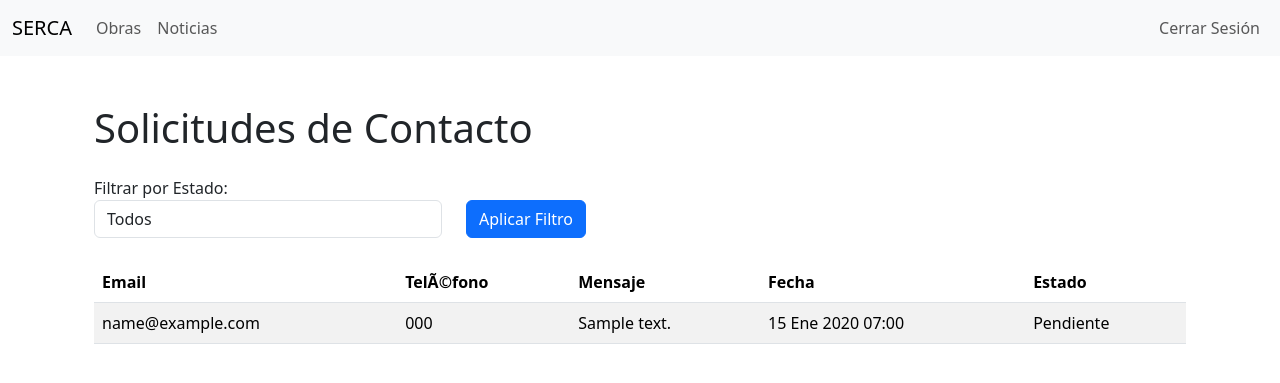
After one commit to sercano74/serca_project, a Django app: page /contacto/solicitudes/ in a window 1280 px wide. The commit adds this page. Shown: the top 383 px of the page. Run offline with Django 5.2, Linux system fonts and the light colour scheme; a user stored in the database is signed in; tables that the repository leaves empty hold one stand-in row (values such as "Sample post").

Commit message:
contact full

```diff
--- /dev/null
+++ b/contact/forms.py
@@ -0,0 +1,4 @@
+from django import forms
+
+class ContactForm(forms.Form):
+    email = forms.EmailField(label="Tu correo electrÃ³nico")
--- /dev/null
+++ b/contact/urls.py
@@ -0,0 +1,9 @@
+from django.urls import path
+from . import views
+
+app_name = 'contact'
+
+urlpatterns = [
+    path('contactar/', views.contact_request, name='contact_request'),
+    path('solicitudes/', views.contact_list, name='contact_list'),
+]
--- a/contact/views.py
+++ b/contact/views.py
@@ -1,3 +1,40 @@
-from django.shortcuts import render
+from django.shortcuts import render, redirect
+from .models import Contact
+from .forms import ContactForm
+from django.contrib.auth.decorators import login_required
 
-# Create your views here.
+def contact_request(request):
+    if request.user.is_authenticated:
+        # Si el usuario estÃ¡ autenticado, crea la solicitud directamente
+        Contact.objects.create(
+            email=request.user.email,
+            message="Solicitud de contacto de usuario registrado."
+        )
+        return redirect('contact:contact_success')
+    else:
+        # Si el usuario no estÃ¡ autenticado, muestra el formulario
+        if request.method == 'POST':
+            form = ContactForm(request.POST)
+            if form.is_valid():
+                Contact.objects.create(
+                    email=form.cleaned_data['email'],
+                    message="Solicitud de contacto de usuario anÃ³nimo."
+                )
+                return redirect('contact:contact_success')
+        else:
+            form = ContactForm()
+        return render(request, 'contact/contact_form.html', {'form': form})
+
+@login_required
+def contact_list(request):
+    status_filter = request.GET.get('status', '')
+    contacts = Contact.objects.all()
+    if status_filter:
+        contacts = contacts.filter(status=status_filter)
+    return render(request, 'contact/contact_list.html', {
+        'contacts': contacts,
+        'status_choices': Contact.STATUS_CHOICES
+    })
+
+def contact_success(request):
+    return render(request, 'contact/contact_success.html')
--- a/serca_project/urls.py
+++ b/serca_project/urls.py
@@ -8,6 +8,7 @@ urlpatterns = [
     path('', include('core.urls')), # Revisa esta línea
     path('obras/', include('projects.urls')),
     path('noticias/', include('A90_blog.urls')),
+    path('contacto/', include('contact.urls')),
     path('accounts/', include('allauth.urls')),
 ]
 
--- /dev/null
+++ b/templates/contact/contact_list.html
@@ -0,0 +1,57 @@
+{% extends 'base.html' %}
+
+{% block title %}Solicitudes de Contacto{% endblock %}
+
+{% block content %}
+<div class="container mt-5">
+    <h1 class="mb-4">Solicitudes de Contacto</h1>
+
+    <form method="get" class="mb-4">
+        <div class="row">
+            <div class="col-md-4">
+                <div class="form-group">
+                    <label for="statusFilter">Filtrar por Estado:</label>
+                    <select class="form-control" id="statusFilter" name="status">
+                        <option value="">Todos</option>
+                        {% for status_value, status_label in status_choices %}
+                            <option value="{{ status_value }}" {% if status_value == request.GET.status %}selected{% endif %}>{{ status_label }}</option>
+                        {% endfor %}
+                    </select>
+                </div>
+            </div>
+            <div class="col-md-4 d-flex align-items-end">
+                <button type="submit" class="btn btn-primary">Aplicar Filtro</button>
+            </div>
+        </div>
+    </form>
+
+    {% if contacts %}
+        <div class="table-responsive">
+            <table class="table table-striped table-hover">
+                <thead>
+                    <tr>
+                        <th>Email</th>
+                        <th>TelÃ©fono</th>
+                        <th>Mensaje</th>
+                        <th>Fecha</th>
+                        <th>Estado</th>
+                    </tr>
+                </thead>
+                <tbody>
+                    {% for contact in contacts %}
+                        <tr>
+                            <td>{{ contact.email }}</td>
+                            <td>{{ contact.phone|default_if_none:"N/A" }}</td>
+                            <td>{{ contact.message }}</td>
+                            <td>{{ contact.created_at|date:"d M Y H:i" }}</td>
+                            <td>{{ contact.status }}</td>
+                        </tr>
+                    {% endfor %}
+                </tbody>
+            </table>
+        </div>
+    {% else %}
+        <p>No hay solicitudes de contacto.</p>
+    {% endif %}
+</div>
+{% endblock %}
--- a/templates/core/home.html
+++ b/templates/core/home.html
@@ -31,7 +31,8 @@
 <div class="p-5 mb-4 bg-light rounded-3">
     <div class="container-fluid py-5">
         <h1 class="display-5 fw-bold">SERCA Ingeniería, Construcción y Montajes</h1>
-        <p class="col-md-8 fs-4">Damos solución a tus necesidades. Trabajamos día a día creando valor para tu empresa y entorno.</p>
+        <p class="col-md-8 fs-4">Damos soluciÃ³n a tus necesidades. Trabajamos dÃ­a a dÃ­a creando valor para tu empresa y entorno.</p>
+        <a href="{% url 'contact:contact_request' %}" class="btn btn-primary btn-lg">Contactar</a>
     </div>
 </div>
 
```
Also changed, not shown: templates/contact/contact_form.html (added, +25 -0 lines), templates/contact/contact_success.html (added, +18 -0 lines).
